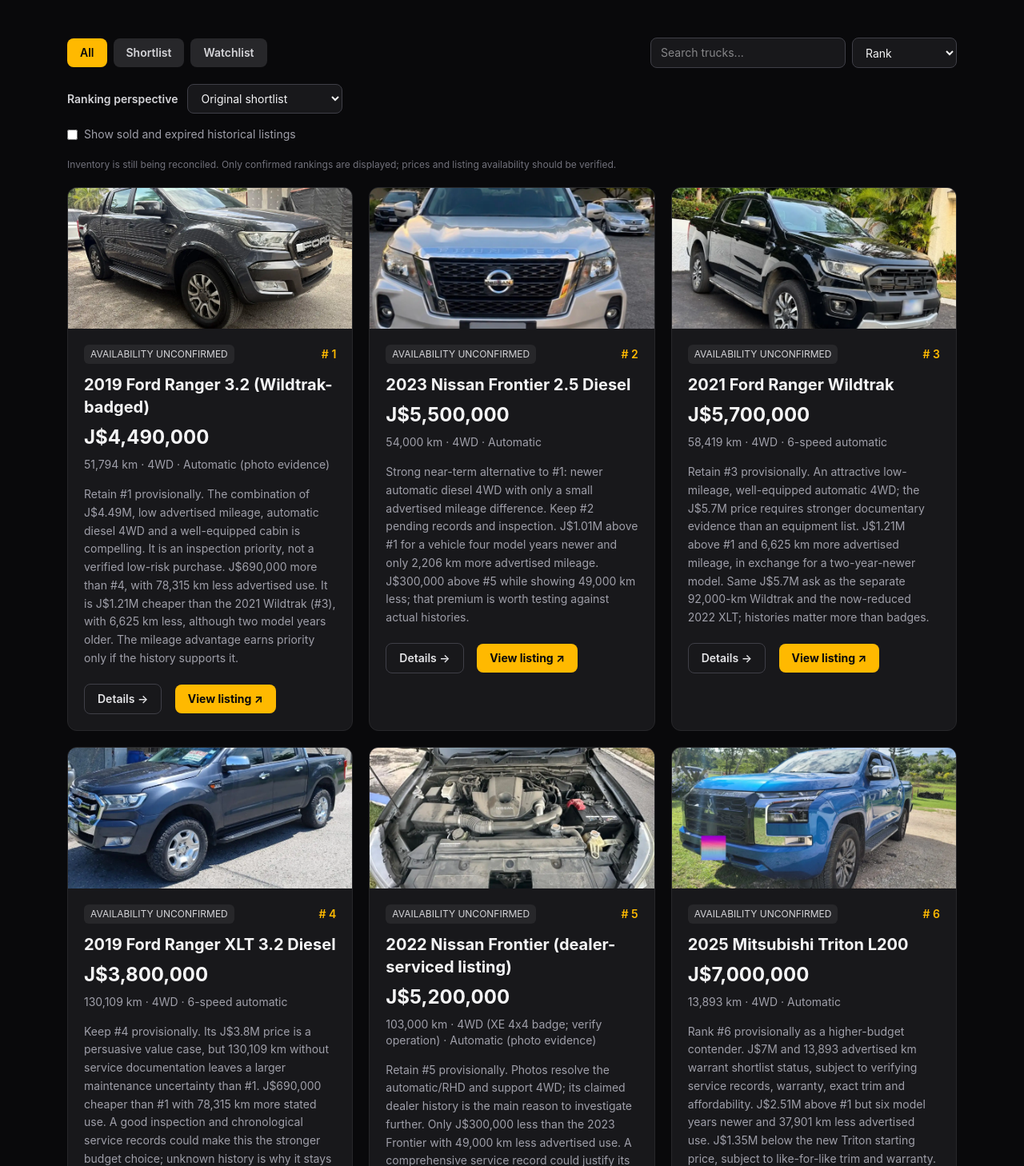
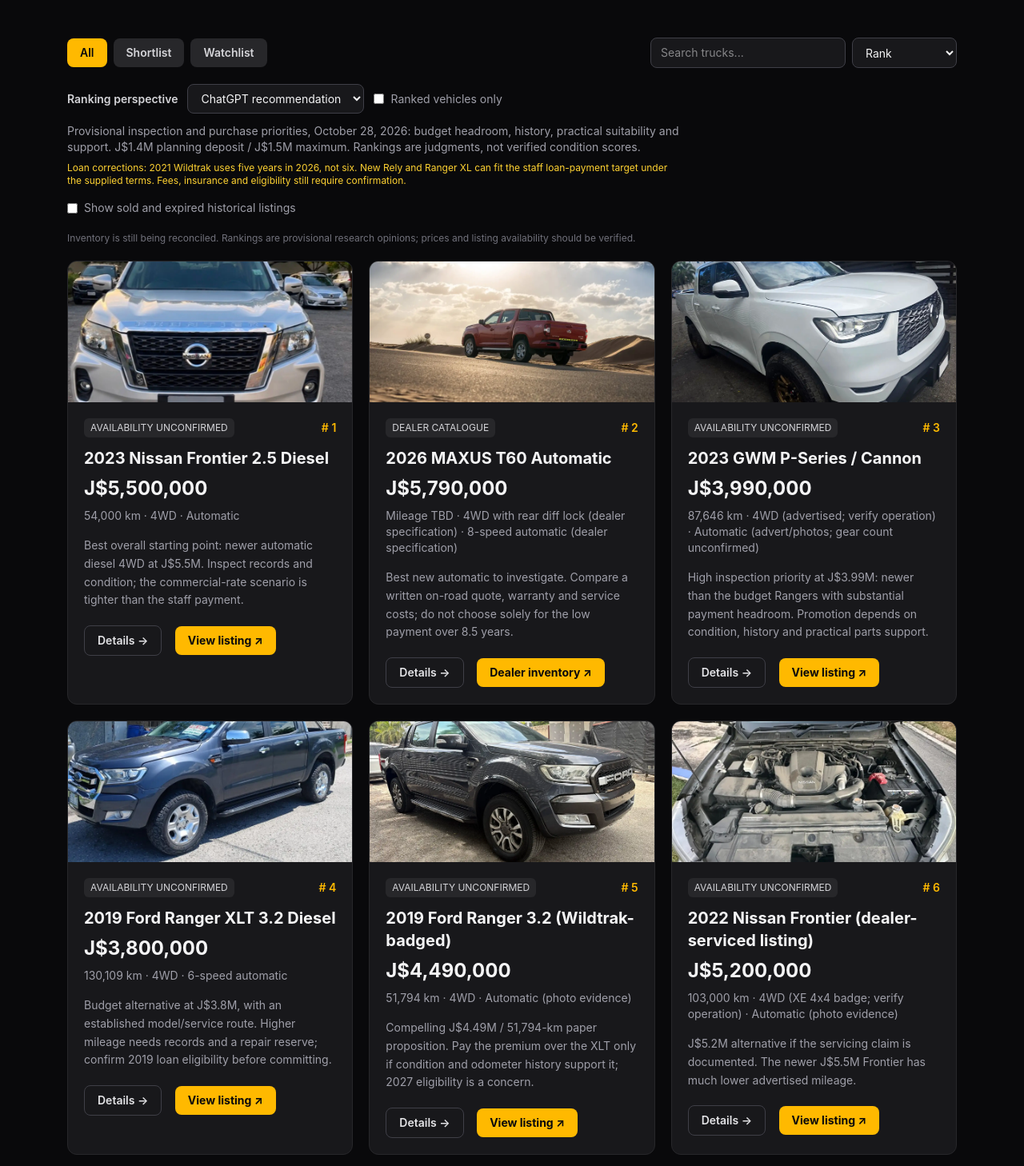
Before and after one commit to RowAtk/pickup-tracker, a SvelteKit app: page / in a window 1280 px wide. Shown: the part 472-1930 px from the top of the page at 80% size. Built offline with nearby package versions, Linux system fonts and the light colour scheme.

Commit message:
Add Gemini and ChatGPT ranking perspectives with comparison and rationale

```diff
--- /dev/null
+++ b/src/lib/data/rankings.ts
@@ -0,0 +1,43 @@
+import type { Vehicle } from './vehicles';
+
+export type RankingId = 'original' | 'long-term' | 'gemini' | 'chatgpt';
+type Entry = { id: string; reason: string };
+type Perspective = { id: RankingId; label: string; description: string; entries: Entry[] };
+const entries = (rows: [string, string][]): Entry[] => rows.map(([id, reason]) => ({ id, reason }));
+export const rankings: Perspective[] = [
+  { id: 'original', label: 'Original shortlist', description: 'The existing approved shortlist. Separate perspectives do not change shortlist/watchlist membership.', entries: [] },
+  { id: 'long-term', label: 'Long-Term Ownership', description: 'Prioritizes ownership beyond a 4–6 year loan. Higher ranks may cost more; availability remains unconfirmed.', entries: entries([
+    ['frontier-2023', ''], ['maxus-t60-auto-2026', ''], ['triton-2025', ''], ['dealer-serviced-2529403', ''], ['wildtrak-2021', ''], ['ranger-top-2019', ''], ['frontier-np300-2020-facebook', ''], ['l200-2021-facebook', ''], ['hilux-2021-facebook', ''], ['maxus-2026', '']
+  ]) },
+  { id: 'gemini', label: 'Gemini second opinion', description: 'Gemini’s supplied top ten, recorded October 28, 2026. Order preserved; its unverified specifications and incorrect financing claims are not adopted. The calculator uses the tracker’s planning terms.', entries: entries([
+    ['frontier-2023', 'Gemini’s overall balance of model year, price and advertised configuration. History and condition remain unverified.'],
+    ['maxus-t60-auto-2026', 'Gemini’s preferred new automatic for cash flow. The 102-month term, final price, stock and warranty need confirmation.'],
+    ['ranger-top-2019', 'Low advertised mileage and J$4.49M asking price; genuine trim, service history and financing eligibility remain provisional.'],
+    ['navara-pro4x-2022-2530201', 'Gemini values its advertised equipment and low displayed mileage. Exact trim, engine and gear count are not established.'],
+    ['ranger-2019-2529367', 'Lower-price established-model option; 130,109 km and missing service documentation require a repair reserve.'],
+    ['gwm-pseries-2023-2514157', 'Strong price/year proposition. Confirm history, modification scope, local parts costs and support.'],
+    ['dealer-serviced-2529403', 'Mid-price alternative whose dealer-servicing claim needs actual records.'],
+    ['frontier-np300-2020-facebook', 'Low photographed mileage reading and manual gearbox. Engine/fuel details, history and actual 4WD operation need confirmation.'],
+    ['maxus-t60-max-2026', 'Premium new alternative; warranty and local specification need confirmation. Longer financing does not erase the higher price.'],
+    ['wildtrak-2021', 'Well-equipped backup at a premium. Correct planning term is five years in 2026: about J$77,265/month at 3% with J$1.4M down, before fees and insurance.']
+  ]) },
+  { id: 'chatgpt', label: 'ChatGPT recommendation', description: 'Provisional inspection and purchase priorities, October 28, 2026: budget headroom, history, practical suitability and support. J$1.4M planning deposit / J$1.5M maximum. Rankings are judgments, not verified condition scores.', entries: entries([
+    ['frontier-2023', 'Best overall starting point: newer automatic diesel 4WD at J$5.5M. Inspect records and condition; the commercial-rate scenario is tighter than the staff payment.'],
+    ['maxus-t60-auto-2026', 'Best new automatic to investigate. Compare a written on-road quote, warranty and service costs; do not choose solely for the low payment over 8.5 years.'],
+    ['gwm-pseries-2023-2514157', 'High inspection priority at J$3.99M: newer than the budget Rangers with substantial payment headroom. Promotion depends on condition, history and practical parts support.'],
+    ['ranger-2019-2529367', 'Budget alternative at J$3.8M, with an established model/service route. Higher mileage needs records and a repair reserve; confirm 2019 loan eligibility before committing.'],
+    ['ranger-top-2019', 'Compelling J$4.49M / 51,794-km paper proposition. Pay the premium over the XLT only if condition and odometer history support it; 2027 eligibility is a concern.'],
+    ['dealer-serviced-2529403', 'J$5.2M alternative if the servicing claim is documented. The newer J$5.5M Frontier has much lower advertised mileage.'],
+    ['navara-pro4x-2022-2530201', 'Worth inspecting, but J$6M and modifications need justification. Differential-lock equipment alone does not earn priority for a paved hill commute.'],
+    ['triton-2025', 'Low-mileage, newer used alternative at J$7M. Staff payments fit narrowly in 2026; a shorter age-band term in 2027 and commercial rates weaken affordability.'],
+    ['rely-r8-new', 'New automatic comparison around J$7M; it is within the staff loan-payment target under the supplied new-vehicle term. Written warranty, support and resale evidence must justify the commitment.'],
+    ['maxus-t60-max-2026', 'Higher-budget new benchmark. Extra performance/equipment must justify J$1.61M over the standard automatic; the commercial-rate payment exceeds target.']
+  ]) }
+];
+export const rankingById = (id: RankingId) => rankings.find(r => r.id === id)!;
+export const rankFor = (vehicle: Vehicle, id: RankingId): number | undefined => {
+  if (id === 'original') return vehicle.rank;
+  const index = rankingById(id).entries.findIndex(entry => entry.id === vehicle.id);
+  return index < 0 ? undefined : index + 1;
+};
+export const reasonFor = (vehicle: Vehicle, id: RankingId) => rankingById(id).entries.find(entry => entry.id === vehicle.id)?.reason;
--- a/src/routes/+page.svelte
+++ b/src/routes/+page.svelte
@@ -3,16 +3,18 @@
   import { afterNavigate, beforeNavigate } from '$app/navigation';
 
   import { vehicles } from '$lib/data/vehicles';
+  import { rankings, rankingById, rankFor, reasonFor, type RankingId } from '$lib/data/rankings';
   import { vehicleImages } from '$lib/data/vehicle-images';
   let view = $state<'all' | 'shortlist' | 'watchlist'>('all');
   let search = $state('');
   let sort = $state<'rank' | 'price' | 'year'>('rank');
-  let ranking = $state<'original' | 'long-term'>('original');
-  const longTermRanks: Record<string, number> = { 'frontier-2023': 1, 'maxus-t60-auto-2026': 2, 'triton-2025': 3, 'dealer-serviced-2529403': 4, 'wildtrak-2021': 5, 'ranger-top-2019': 6, 'frontier-np300-2020-facebook': 7, 'l200-2021-facebook': 8, 'hilux-2021-facebook': 9, 'maxus-2026': 10 };
-  const displayRank = (v: (typeof vehicles)[number]) => ranking === 'long-term' ? longTermRanks[v.id] : v.rank;
+  let ranking = $state<RankingId>('chatgpt');
+  let rankedOnly = $state(false);
+  const displayRank = (v: (typeof vehicles)[number]) => rankFor(v, ranking);
+  let perspective = $derived(rankingById(ranking));
   let showUnavailable = $state(false);
   const money = (n: number) => n ? 'J$' + new Intl.NumberFormat('en-JM').format(n) : 'Price TBD';
-  let visible = $derived(vehicles.filter(v => (showUnavailable || (v.availability !== 'sold' && v.availability !== 'expired')) && (view === 'all' || v.status === view) && (v.title + ' ' + v.notes).toLowerCase().includes(search.toLowerCase())).sort((a,b) => sort === 'price' ? (a.priceJmd || Infinity) - (b.priceJmd || Infinity) : sort === 'year' ? b.year - a.year : (displayRank(a) ?? 99) - (displayRank(b) ?? 99)));
+  let visible = $derived(vehicles.filter(v => (!rankedOnly || displayRank(v) !== undefined) && (showUnavailable || (v.availability !== 'sold' && v.availability !== 'expired')) && (view === 'all' || v.status === view) && (v.title + ' ' + v.notes).toLowerCase().includes(search.toLowerCase())).sort((a,b) => sort === 'price' ? (a.priceJmd || Infinity) - (b.priceJmd || Infinity) : sort === 'year' ? b.year - a.year : (displayRank(a) ?? 99) - (displayRank(b) ?? 99)));
 
   const browsingStateKey = 'pickup-tracker:browsing:v1';
   let restored = $state(false);
@@ -22,7 +24,7 @@
     if (!restored || window.location.pathname !== '/') return;
     try {
       sessionStorage.setItem(browsingStateKey, JSON.stringify({
-        view, search, sort, ranking, showUnavailable, scrollY: window.scrollY
+        view, search, sort, ranking, rankedOnly, showUnavailable, scrollY: window.scrollY
       }));
     } catch {
       // Browsing remains usable when browser storage is unavailable.
@@ -51,7 +53,8 @@
       if (saved.view === 'all' || saved.view === 'shortlist' || saved.view === 'watchlist') view = saved.view;
       if (typeof saved.search === 'string') search = saved.search;
       if (saved.sort === 'rank' || saved.sort === 'price' || saved.sort === 'year') sort = saved.sort;
-      if (saved.ranking === 'original' || saved.ranking === 'long-term') ranking = saved.ranking;
+      if (rankings.some(r => r.id === saved.ranking)) ranking = saved.ranking as RankingId;
+      if (typeof saved.rankedOnly === 'boolean') rankedOnly = saved.rankedOnly;
       if (typeof saved.showUnavailable === 'boolean') showUnavailable = saved.showUnavailable;
       const scrollY = typeof saved.scrollY === 'number' && Number.isFinite(saved.scrollY)
         ? Math.max(0, saved.scrollY) : 0;
@@ -87,9 +90,17 @@
       <div class="flex gap-2">{#each ['all','shortlist','watchlist'] as tab}<button onclick={() => view = tab as typeof view} class={`rounded-lg px-4 py-2 text-sm font-semibold capitalize ${view === tab ? "bg-amber-400 text-zinc-950" : "bg-zinc-800 text-zinc-300"}`}>{tab}</button>{/each}</div>
       <div class="flex gap-2"><input aria-label="Search vehicles" placeholder="Search trucks..." bind:value={search} class="min-w-0 rounded-lg border border-zinc-700 bg-zinc-900 px-3 py-2 text-sm outline-none focus:border-amber-400" /><select aria-label="Sort vehicles" bind:value={sort} class="rounded-lg border border-zinc-700 bg-zinc-900 px-3 py-2 text-sm"><option value="rank">Rank</option><option value="price">Lowest price</option><option value="year">Newest</option></select></div>
     </div>
-    <div class="mt-5 flex flex-wrap items-center gap-3"><label for="ranking" class="text-sm font-semibold text-zinc-300">Ranking perspective</label><select id="ranking" bind:value={ranking} onchange={() => sort = 'rank'} class="rounded-lg border border-zinc-700 bg-zinc-900 px-3 py-2 text-sm"><option value="original">Original shortlist</option><option value="long-term">Long-Term Ownership</option></select>{#if ranking === 'long-term'}<span class="text-xs text-zinc-400">Prioritizes ownership beyond a 4–6 year loan. Includes existing watchlist vehicles; higher ranks may cost more, and availability remains unconfirmed.</span>{/if}</div>
+    <div class="mt-5 flex flex-wrap items-center gap-3">
+      <label for="ranking" class="text-sm font-semibold text-zinc-300">Ranking perspective</label>
+      <select id="ranking" bind:value={ranking} onchange={() => { sort = 'rank'; view = 'all'; }} class="max-w-full rounded-lg border border-zinc-700 bg-zinc-900 px-3 py-2 text-sm">
+        {#each rankings as option}<option value={option.id}>{option.label}</option>{/each}
+      </select>
+      <label class="flex items-center gap-2 text-sm text-zinc-400"><input type="checkbox" bind:checked={rankedOnly} /> Ranked vehicles only</label>
+    </div>
+    <p class="mt-3 max-w-3xl text-sm text-zinc-400">{perspective.description}</p>
+    {#if ranking === 'gemini' || ranking === 'chatgpt'}<p class="mt-2 max-w-3xl text-xs text-amber-300">Loan corrections: 2021 Wildtrak uses five years in 2026, not six. New Rely and Ranger XL can fit the staff loan-payment target under the supplied terms. Fees, insurance and eligibility still require confirmation.</p>{/if}
     <label class="mt-4 flex items-center gap-2 text-sm text-zinc-400"><input type="checkbox" bind:checked={showUnavailable} /> Show sold and expired historical listings</label>
-    <p class="mt-5 text-xs text-zinc-500">Inventory is still being reconciled. Only confirmed rankings are displayed; prices and listing availability should be verified.</p>
+    <p class="mt-5 text-xs text-zinc-500">Inventory is still being reconciled. Rankings are provisional research opinions; prices and listing availability should be verified.</p>
     <div class="mt-5 grid gap-5 md:grid-cols-2 lg:grid-cols-3">
       {#each visible as vehicle (vehicle.id)}
       <article class="overflow-hidden rounded-xl border border-zinc-800 bg-zinc-900">
@@ -97,7 +108,7 @@
         <div class="p-5"><div class="mb-3 flex items-center justify-between"><span class="rounded-md bg-zinc-800 px-2 py-1 text-xs uppercase text-zinc-300">{vehicle.availability === 'sold' ? 'Sold' : vehicle.availability === 'expired' ? 'Expired advert' : vehicle.availability === 'dealer-catalogue' ? 'Dealer catalogue' : 'Availability unconfirmed'}</span>{#if displayRank(vehicle)}<span class="text-sm font-semibold text-amber-400"># {displayRank(vehicle)}</span>{/if}</div>
         <h2 class="text-xl font-bold"><a class="hover:text-amber-400" href={`/vehicles/${vehicle.id}`}>{vehicle.year || 'Year TBD'} {vehicle.title}</a></h2><p class="mt-2 text-2xl font-bold">{money(vehicle.priceJmd)}</p>
         <p class="mt-2 text-sm text-zinc-400">{vehicle.mileageKm ? vehicle.mileageKm.toLocaleString() + ' km' : 'Mileage TBD'} {vehicle.drivetrain ? ' · ' + vehicle.drivetrain : ''} {vehicle.transmission ? ' · ' + vehicle.transmission : ''}</p>
-        {#if vehicle.notes}<p class="mt-4 text-sm leading-relaxed text-zinc-400">{vehicle.notes}</p>{/if}
+        {#if reasonFor(vehicle, ranking) || vehicle.notes}<p class="mt-4 text-sm leading-relaxed text-zinc-400">{reasonFor(vehicle, ranking) || vehicle.notes}</p>{/if}
         <a href={`/vehicles/${vehicle.id}`} class="mt-5 mr-3 inline-block rounded-lg border border-zinc-700 px-4 py-2 text-sm font-semibold text-zinc-200 hover:border-amber-400">Details →</a>
         {#if vehicle.listingUrl}<a href={vehicle.listingUrl} target="_blank" rel="noopener noreferrer" class="mt-5 inline-block rounded-lg bg-amber-400 px-4 py-2 text-sm font-bold text-zinc-950 hover:bg-amber-300">{vehicle.sourceKind === 'dealer-catalogue' ? 'Dealer inventory ↗' : 'View listing ↗'}</a>{/if}
         </div>
```
Also changed, not shown: src/routes/vehicles/[id]/+page.svelte (+14 -1 lines).
